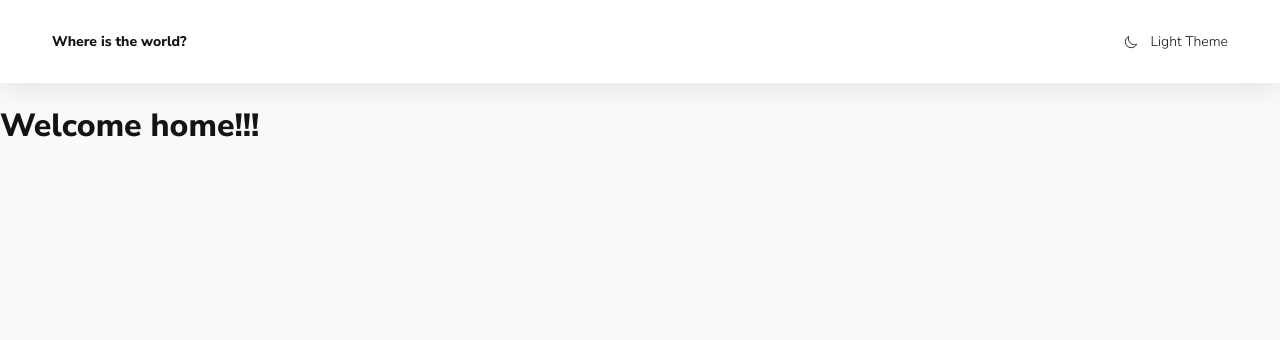
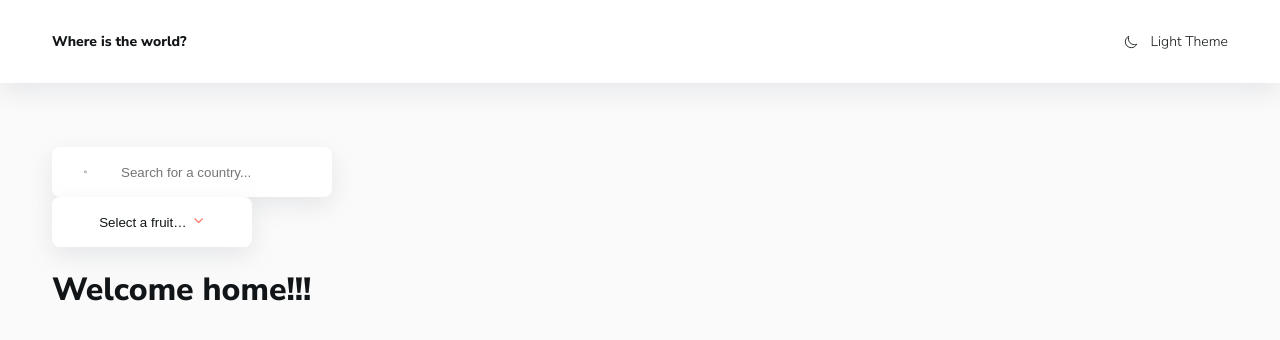
Before and after one commit to krawtschenko/countries, a Next.js app: page / in a window 1280 px wide. Shown: the top 340 px of the page. Built offline with nearby package versions, Linux system fonts and the light colour scheme.

Commit message:
feat: added select

```diff
--- a/app/layout.tsx
+++ b/app/layout.tsx
@@ -3,6 +3,8 @@ import React, { ReactNode } from 'react';
 import { Nunito_Sans } from 'next/font/google';
 import './globals.css';
 import { Header } from '@/components/layout/header/header';
+import { Main } from '@/components/layout/main/main';
+import { Controls } from '@/components/ui/controls/controls';
 
 export const metadata: Metadata = {
   title: 'Create Next App',
@@ -24,7 +26,12 @@ export default function RootLayout({
     <html lang="en">
       <body className={nunitoSans.className}>
         <Header />
-        {children}
+
+        <Main>
+          <Controls />
+
+          {children}
+        </Main>
       </body>
     </html>
   );
--- a/components/layout/container/container.tsx
+++ b/components/layout/container/container.tsx
@@ -1,7 +1,7 @@
 import { ComponentProps } from 'react';
 import s from './container.module.scss';
 
-type Props = {} & ComponentProps<'div'>;
+type Props = ComponentProps<'div'>;
 
 export const Container = ({ children, ...props }: Props) => {
   return (
--- /dev/null
+++ b/components/layout/main/main.module.scss
@@ -0,0 +1,7 @@
+.main {
+  padding: 2rem 0;
+
+  @media (min-width: 767px) {
+    padding: 4rem 0;
+  }
+}
--- /dev/null
+++ b/components/layout/main/main.tsx
@@ -0,0 +1,13 @@
+import { Container } from '@/components/layout/container/container';
+import s from './main.module.scss';
+import { ComponentProps } from 'react';
+
+type Props = ComponentProps<'main'>;
+
+export const Main = ({ children, ...props }: Props) => {
+  return (
+    <main className={s.main} {...props}>
+      <Container>{children}</Container>
+    </main>
+  );
+};
--- /dev/null
+++ b/components/ui/controls/controls.tsx
@@ -0,0 +1,28 @@
+'use client';
+import { Search } from '@/components/ui/search/search';
+import { useState } from 'react';
+import { Select, SelectItem } from '@/components/ui/select/select';
+
+export const Controls = () => {
+  const [search, setSearch] = useState('');
+
+  const options = [
+    { value: 'Africa', label: 'Africa' },
+    { value: 'America', label: 'America' },
+    { value: 'Asia', label: 'Asia' },
+    { value: 'Europe', label: 'Europe' },
+    { value: 'Oceania', label: 'Oceania' },
+  ];
+
+  return (
+    <div>
+      <Search search={search} setSearch={setSearch} />
+
+      <Select>
+        {options.map(({ value, label }) => (
+          <SelectItem value={value}>{label}</SelectItem>
+        ))}
+      </Select>
+    </div>
+  );
+};
--- /dev/null
+++ b/components/ui/search/search.module.scss
@@ -0,0 +1,25 @@
+.container {
+  background-color: var(--colors-ui-base);
+  padding: 1rem 2rem;
+  display: flex;
+  align-items: center;
+
+  border-radius: var(--radii);
+  box-shadow: var(--shadow);
+  width: 100%;
+  height: 50px;
+  margin-bottom: 1rem;
+
+  @media (min-width: 767px) {
+    margin-bottom: 0;
+    width: 280px;
+  }
+
+  .input {
+    margin-left: 2rem;
+    border: none;
+    outline: none;
+    color: var(--colors-text);
+    background-color: var(--colors-ui-base);
+  }
+}
--- /dev/null
+++ b/components/ui/search/search.tsx
@@ -0,0 +1,24 @@
+import { IoSearch } from 'react-icons/io5';
+import s from './search.module.scss';
+
+type Props = {
+  search: string;
+  setSearch: (search: string) => void;
+};
+
+export const Search = ({ search, setSearch }: Props) => {
+  return (
+    <label className={s.container}>
+      <IoSearch />
+
+      <input
+        id="search-input"
+        className={s.input}
+        onChange={(e) => setSearch(e.target.value)}
+        value={search}
+        type={search}
+        placeholder={'Search for a country...'}
+      />
+    </label>
+  );
+};
--- /dev/null
+++ b/components/ui/select/select.module.scss
@@ -0,0 +1,81 @@
+.selectTrigger {
+  display: inline-flex;
+  align-items: center;
+  justify-content: center;
+  column-gap: 5px;
+  border: none;
+  border-radius: var(--radii);
+  padding: 0.25rem;
+  width: 200px;
+  height: 50px;
+  background-color: var(--colors-ui-base);
+  color: var(--colors-text);
+  box-shadow: var(--shadow);
+  cursor: pointer;
+
+  &:hover {
+    background-color: maroon;
+  }
+
+  &:focus-visible {
+    outline: 2px solid #2563eb;
+  }
+
+  .selectIcon {
+    color: salmon;
+    transition: all 0.3s ease;
+  }
+
+  &[data-state='open'] {
+    border-bottom-left-radius: unset;
+    border-bottom-right-radius: unset;
+
+    .selectIcon {
+      color: salmon;
+      transform: rotate(180deg);
+    }
+  }
+}
+
+.selectContent {
+  width: var(--radix-select-trigger-width);
+  overflow: hidden;
+  background-color: var(--colors-ui-base);
+  border-radius: 6px;
+  box-shadow: 0 10px 38px -10px rgba(22, 23, 24, 0.35),
+  0px 10px 20px -15px rgba(22, 23, 24, 0.2);
+  cursor: pointer;
+
+  &[data-state='open'] {
+    border-top-left-radius: unset;
+    border-top-right-radius: unset;
+  }
+
+  .selectViewport {
+    padding: 5px;
+  }
+
+  .selectItem {
+    font-size: 13px;
+    line-height: 1;
+    background-color: var(--colors-ui-base);
+    color: var(--colors-text);
+    border-radius: 3px;
+    display: flex;
+    align-items: center;
+    height: 25px;
+    padding: 0 35px 0 25px;
+    position: relative;
+    user-select: none;
+
+    &[data-highlighted] {
+      outline: none;
+      background-color: aquamarine;
+      color: sienna;
+    }
+
+    &[data-state='checked'] {
+      background-color: var(--colors-bg);
+    }
+  }
+}
--- /dev/null
+++ b/components/ui/select/select.tsx
@@ -0,0 +1,43 @@
+import * as SelectRadix from '@radix-ui/react-select';
+import { ComponentProps, ComponentPropsWithoutRef, forwardRef } from 'react';
+import { IoChevronDownOutline } from 'react-icons/io5';
+import s from './select.module.scss';
+import { clsx } from 'clsx';
+
+type SelectProps = ComponentProps<typeof SelectRadix.Root>;
+
+export const Select = ({ children, ...props }: SelectProps) => (
+  <SelectRadix.Root name="select" {...props}>
+    <SelectRadix.Trigger className={s.selectTrigger}>
+      <SelectRadix.Value placeholder="Select a fruit…" />
+
+      <SelectRadix.Icon className={s.selectIcon}>
+        <IoChevronDownOutline />
+      </SelectRadix.Icon>
+    </SelectRadix.Trigger>
+
+    <SelectRadix.Portal>
+      <SelectRadix.Content position={'popper'} className={s.selectContent}>
+        <SelectRadix.Viewport className={s.selectViewport}>
+          {children}
+        </SelectRadix.Viewport>
+      </SelectRadix.Content>
+    </SelectRadix.Portal>
+  </SelectRadix.Root>
+);
+
+type SelectItemProps = ComponentPropsWithoutRef<typeof SelectRadix.Item>;
+
+export const SelectItem = forwardRef<HTMLDivElement, SelectItemProps>(
+  ({ children, className, ...props }, forwardedRef) => {
+    return (
+      <SelectRadix.Item
+        className={clsx(s.selectItem, className)}
+        {...props}
+        ref={forwardedRef}
+      >
+        <SelectRadix.ItemText>{children}</SelectRadix.ItemText>
+      </SelectRadix.Item>
+    );
+  }
+);
--- a/package.json
+++ b/package.json
@@ -9,6 +9,7 @@
     "lint": "next lint"
   },
   "dependencies": {
+    "@radix-ui/react-select": "^2.1.6",
     "next": "15.2.4",
     "react": "^19.0.0",
     "react-dom": "^19.0.0",
@@ -19,6 +20,7 @@
     "@types/node": "^20",
     "@types/react": "^19",
     "@types/react-dom": "^19",
+    "clsx": "^2.1.1",
     "prettier": "^3.5.3",
     "typescript": "^5"
   }
```
Also changed, not shown: components/layout/header/header.tsx (line endings or trailing spaces), components/ui/controls/controls.module.scss (added), 1 other file (tests, documents, lock files or other folders).
